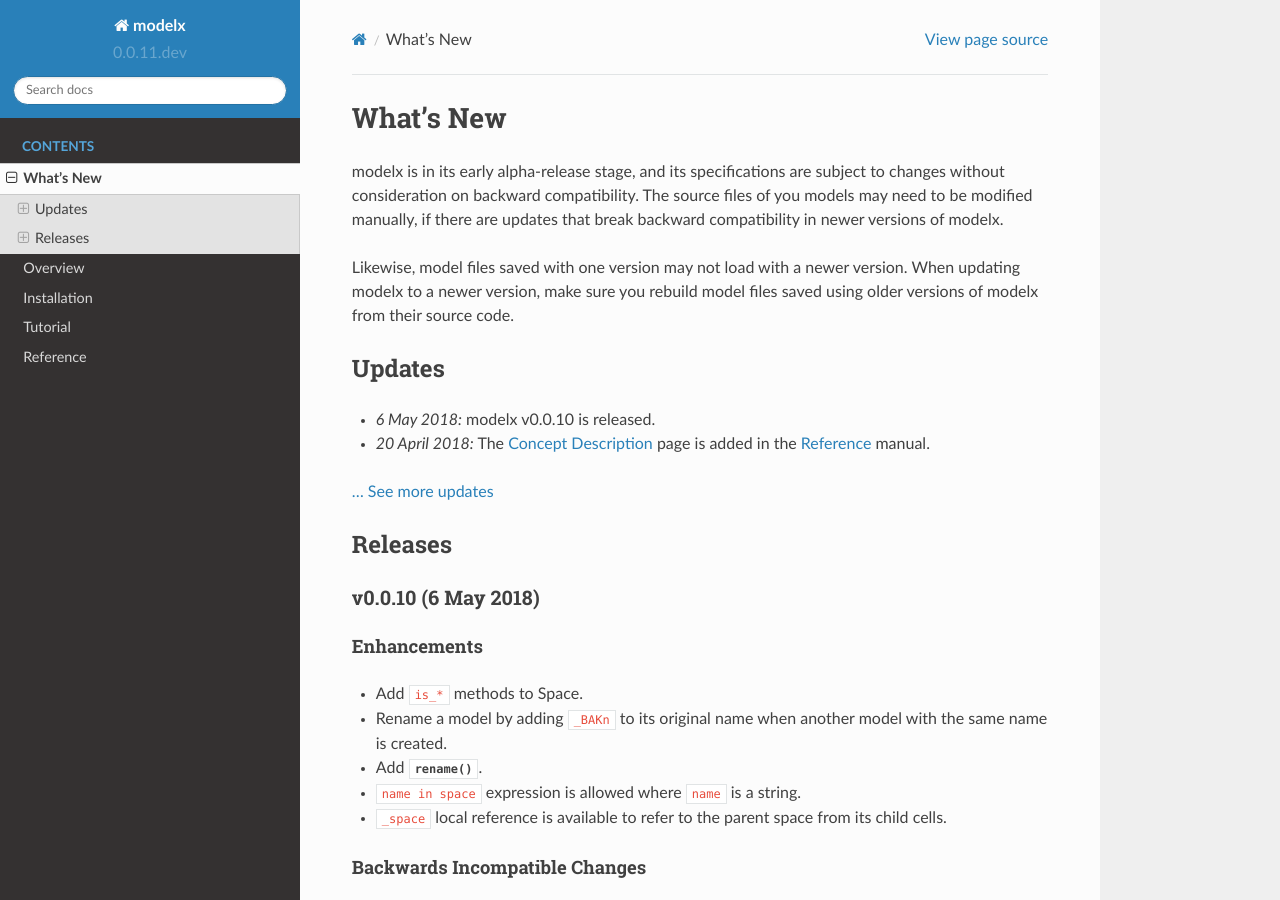
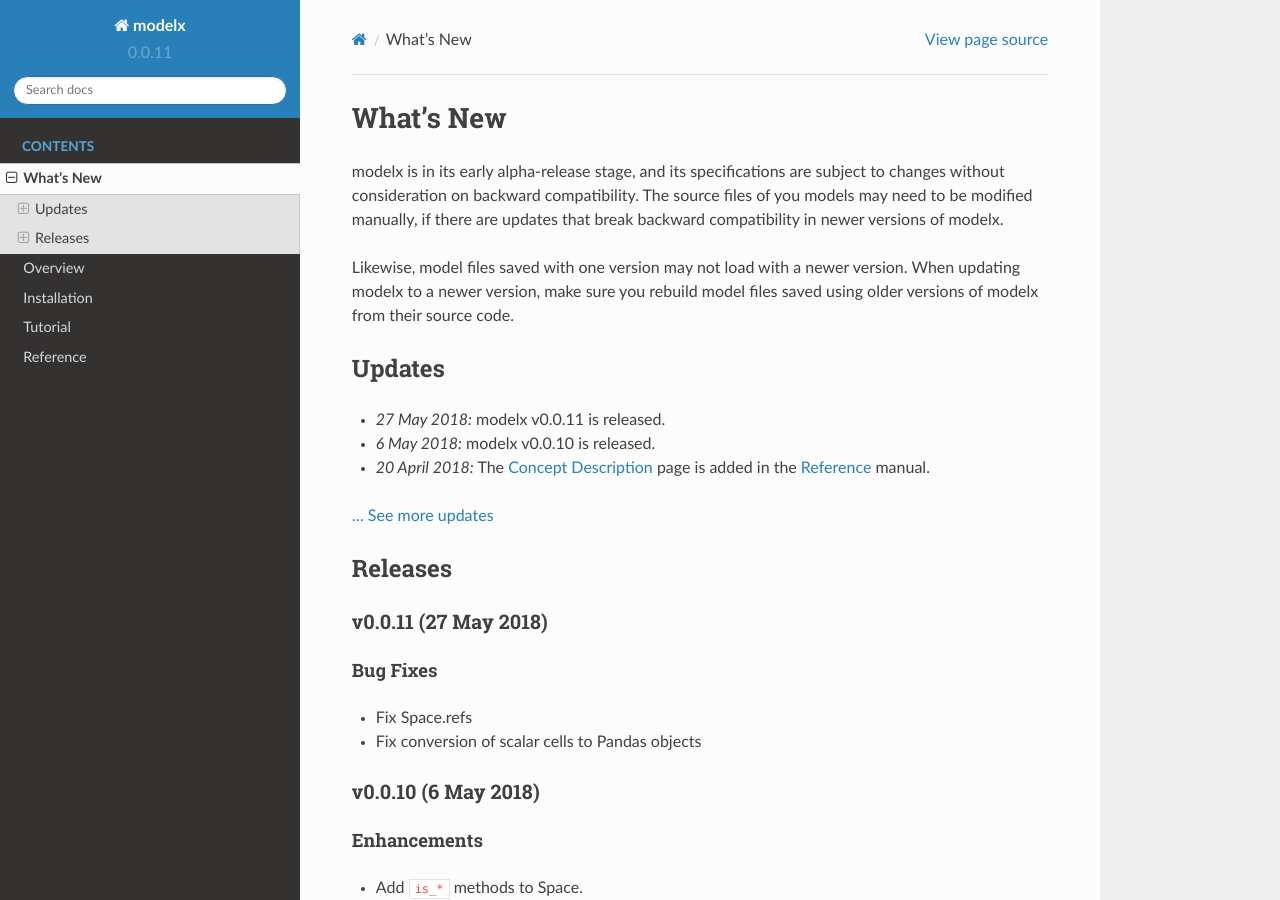
Before and after one commit to fumitoh/modelx, a Sphinx documentation site: the page built from doc/source/whatsnew.rst, in a window 1280 px wide and 900 px high. Built offline with Sphinx 7.4.7 and the Read the Docs theme 2.0.0, drawn with Linux system fonts in a browser that asks for light colours.

Commit message:
DIST: Release v0.0.11

```diff
--- a/doc/source/updates.rst
+++ b/doc/source/updates.rst
@@ -3,6 +3,9 @@
 
 
 .. Latest Updates Begin
+
+* *27 May 2018:*
+  modelx v0.0.11 is released.
 
 * *6 May 2018:*
   modelx v0.0.10 is released.
--- a/doc/source/whatsnew.rst
+++ b/doc/source/whatsnew.rst
@@ -31,6 +31,15 @@
 
 Releases
 ========
+
+v0.0.11 (27 May 2018)
+---------------------
+
+Bug Fixes
+~~~~~~~~~
+- Fix Space.refs
+- Fix conversion of scalar cells to Pandas objects
+
 
 v0.0.10 (6 May 2018)
 --------------------
--- a/modelx/__init__.py
+++ b/modelx/__init__.py
@@ -14,7 +14,7 @@
 
 
 
-VERSION = (0, 0, 11, 'dev')
+VERSION = (0, 0, 11)
 __version__ = '.'.join([str(x) for x in VERSION])
 from modelx.core.api import *  # must come after __version__ assignment.
 from modelx.qtgui.api import *
```
